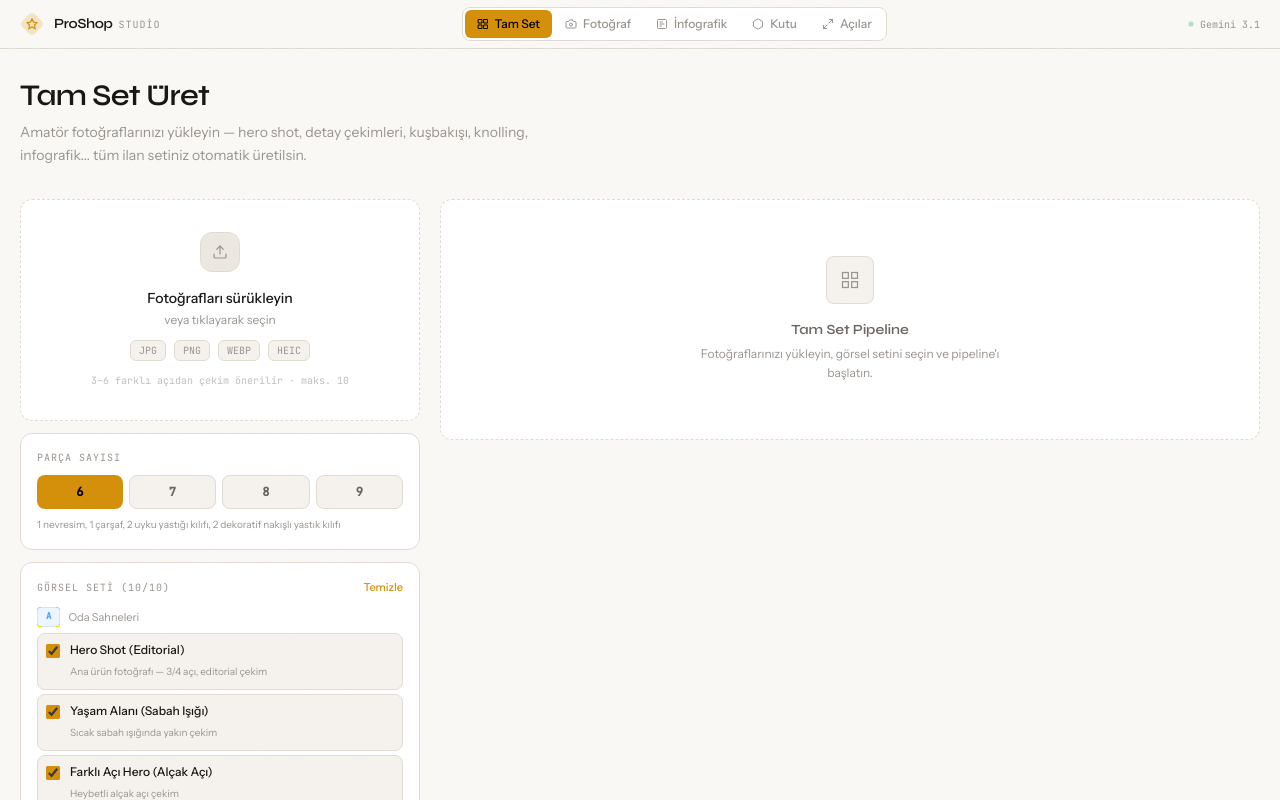
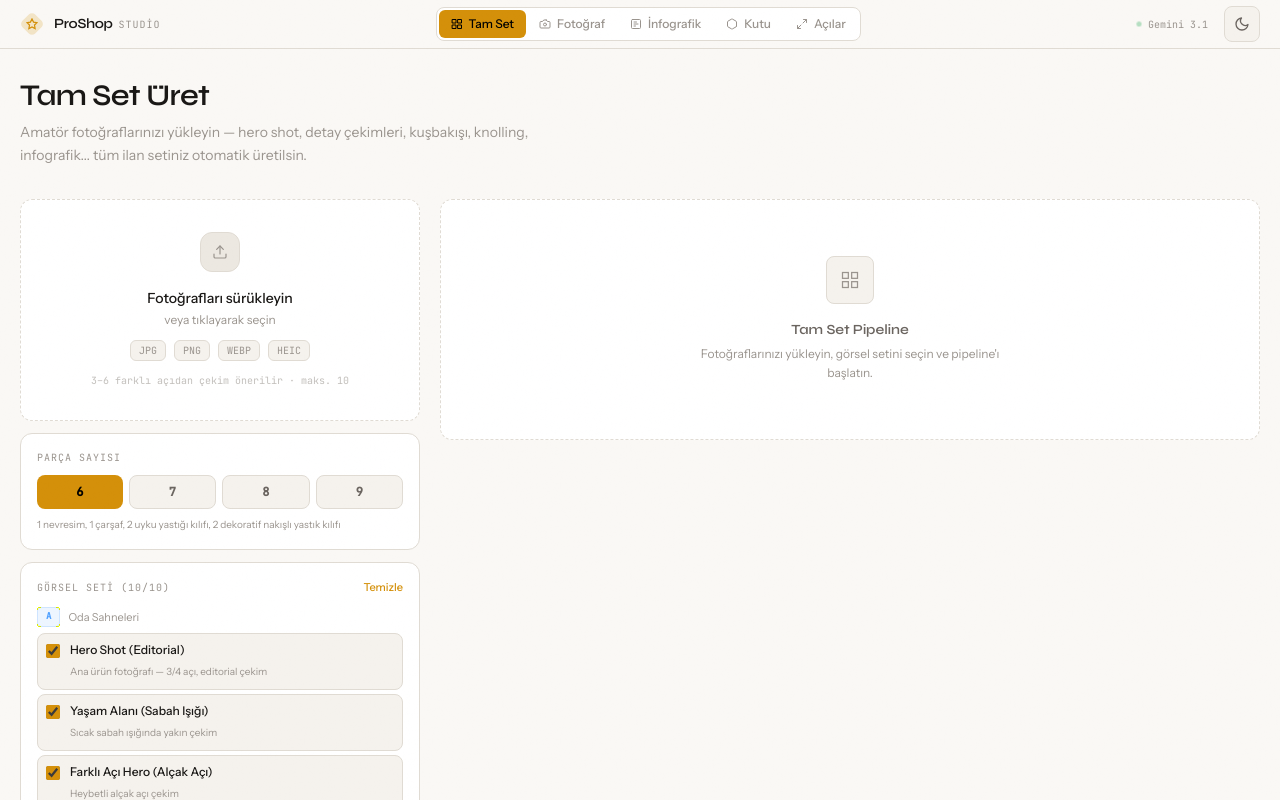
Before and after one commit to movement00/nevresimapp, a React (Vite) app: page / in a window 1280 px wide. Both pictures are taken after typing "Sample123" into the empty fields and a click on the button "Uygulamaya Gir". Shown: the top 800 px of the page. Built offline with nearby package versions, Linux system fonts and the light colour scheme.

Commit message:
feat: add theme toggle to header

```diff
--- a/src/components/Header.tsx
+++ b/src/components/Header.tsx
@@ -1,5 +1,6 @@
 import { motion } from "framer-motion";
 import type { AppMode } from "../types";
+import { ThemeToggle } from "./ThemeToggle";
 
 const modes: { id: AppMode; label: string; icon: React.ReactNode }[] = [
   {
@@ -121,12 +122,13 @@ export function Header({ mode, onModeChange }: HeaderProps) {
             ))}
           </select>
 
-          {/* Status */}
-          <div className="hidden lg:flex items-center gap-4 shrink-0">
-            <div className="flex items-center gap-1.5">
+          {/* Actions */}
+          <div className="flex items-center gap-2 shrink-0">
+            <div className="hidden lg:flex items-center gap-1.5 mr-2">
               <span className="w-1.5 h-1.5 rounded-full bg-success animate-pulse-dot" />
               <span className="text-[10px] font-mono text-subtle">Gemini 3.1</span>
             </div>
+            <ThemeToggle />
           </div>
         </div>
       </div>
```
